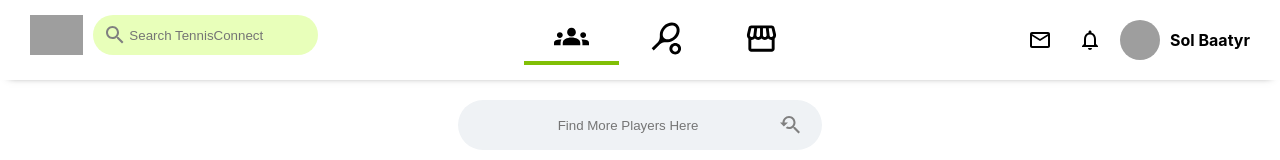
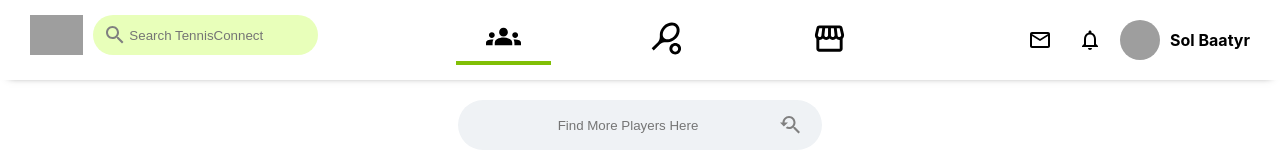
Before and after one commit to Asol-Nusu/tennis-app, a React (Create React App) app: page / in a window 1280 px wide. Shown: the top 160 px of the page. Built offline with nearby package versions, Linux system fonts and the light colour scheme; grey boxes are pictures that could not be loaded.

Commit message:
MInor Stylistic Changes

```diff
--- a/src/components/common/Header.js
+++ b/src/components/common/Header.js
@@ -43,10 +43,10 @@ function Header() {
         </div>
 
         <div className='header__right'>
-            <IconButton className='header__right_icon'>
+            <IconButton className='header__right__icon'>
                 <EmailOutlinedIcon />
             </IconButton>
-            <IconButton className='header__right_icon'>
+            <IconButton className='header__right__icon'>
                 <NotificationsOutlinedIcon />
             </IconButton>
 
--- a/src/styles/Header.css
+++ b/src/styles/Header.css
@@ -45,7 +45,8 @@
 .header__center{
     display: flex;
     flex: 1;
-    justify-content: center;
+    margin: 0px 70px;
+    justify-content: space-evenly;
 }
 
 .header__option{
@@ -92,7 +93,7 @@
     display: flex;
 }
 
-.header__right_icon > .MuiSvgIcon-root{
+.header__right__icon > .MuiSvgIcon-root{
     color: black;
     padding: 5px;
 }
```
